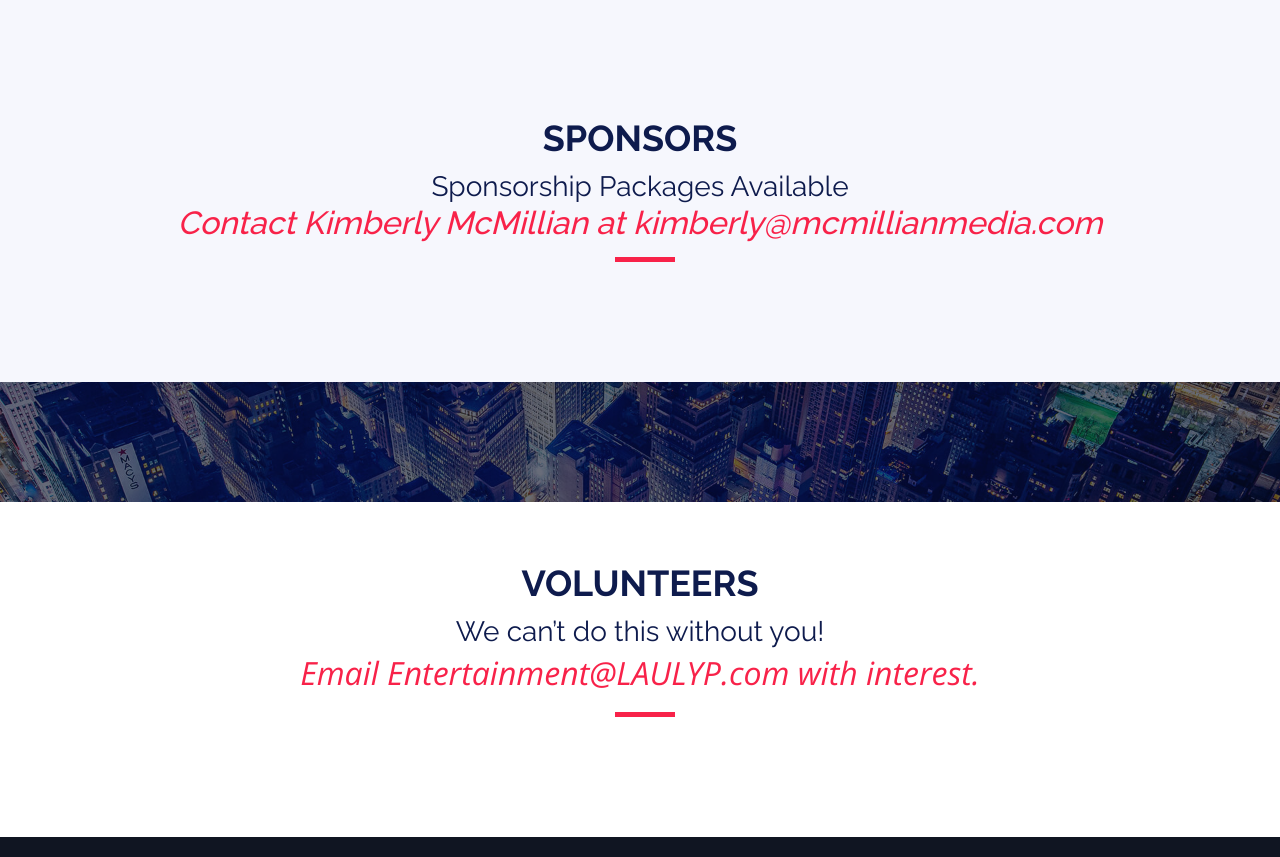
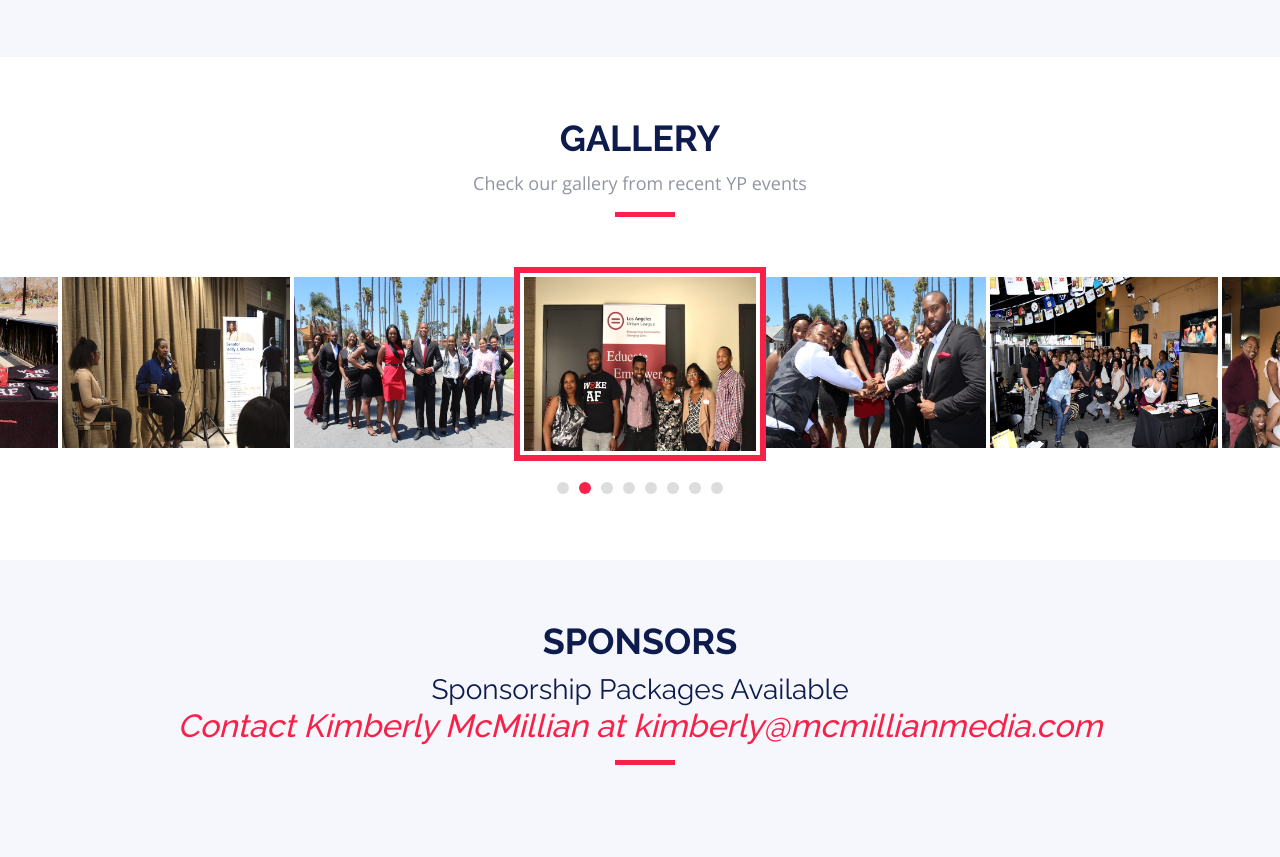
Before and after one commit to bdot868/LAULYPEntSummit, a plain HTML site: page index.html in a window 1280 px wide. Shown: the part 1768-2625 px from the top of the page. Drawn offline with nearby package versions, Linux system fonts and the light colour scheme; a script that the page names is missing.

Commit message:
added gallery and images

```diff
--- a/index.html
+++ b/index.html
@@ -652,27 +652,27 @@
     <!--==========================
       Gallery Section
     ============================-->
-    <!-- <section id="gallery" class="wow fadeInUp">
+    <section id="gallery" class="wow fadeInUp">
 
       <div class="container">
         <div class="section-header">
           <h2>Gallery</h2>
-          <p>Check our gallery from the recent events</p>
+          <p>Check our gallery from recent YP events</p>
         </div>
       </div>
 
       <div class="owl-carousel gallery-carousel">
-        <a href="img/gallery/1.jpg" class="venobox" data-gall="gallery-carousel"><img src="img/gallery/1.jpg" alt=""></a>
-        <a href="img/gallery/2.jpg" class="venobox" data-gall="gallery-carousel"><img src="img/gallery/2.jpg" alt=""></a>
-        <a href="img/gallery/3.jpg" class="venobox" data-gall="gallery-carousel"><img src="img/gallery/3.jpg" alt=""></a>
-        <a href="img/gallery/4.jpg" class="venobox" data-gall="gallery-carousel"><img src="img/gallery/4.jpg" alt=""></a>
-        <a href="img/gallery/5.jpg" class="venobox" data-gall="gallery-carousel"><img src="img/gallery/5.jpg" alt=""></a>
-        <a href="img/gallery/6.jpg" class="venobox" data-gall="gallery-carousel"><img src="img/gallery/6.jpg" alt=""></a>
-        <a href="img/gallery/7.jpg" class="venobox" data-gall="gallery-carousel"><img src="img/gallery/7.jpg" alt=""></a>
-        <a href="img/gallery/8.jpg" class="venobox" data-gall="gallery-carousel"><img src="img/gallery/8.jpg" alt=""></a>
+        <a href="img/gallery/11.jpg" class="venobox" data-gall="gallery-carousel"><img src="img/gallery/11.jpg" alt=""></a>
+        <a href="img/gallery/17.jpg" class="venobox" data-gall="gallery-carousel"><img src="img/gallery/17.jpg" alt=""></a>
+        <a href="img/gallery/12.jpg" class="venobox" data-gall="gallery-carousel"><img src="img/gallery/12.jpg" alt=""></a>
+        <a href="img/gallery/15.jpg" class="venobox" data-gall="gallery-carousel"><img src="img/gallery/15.jpg" alt=""></a>
+        <a href="img/gallery/14.jpg" class="venobox" data-gall="gallery-carousel"><img src="img/gallery/14.jpg" alt=""></a>
+        <a href="img/gallery/13.jpg" class="venobox" data-gall="gallery-carousel"><img src="img/gallery/13.jpg" alt=""></a>
+        <a href="img/gallery/16.jpg" class="venobox" data-gall="gallery-carousel"><img src="img/gallery/16.jpg" alt=""></a>
+        <a href="img/gallery/18.jpg" class="venobox" data-gall="gallery-carousel"><img src="img/gallery/18.jpg" alt=""></a>
       </div>
 
-    </section> -->
+    </section>
 
     <!--==========================
       Sponsors Section
```
Also changed, not shown: img/gallery/10.jpg (added), img/gallery/11.JPG (added), img/gallery/12.JPG (added), img/gallery/13.JPG (added), img/gallery/14.JPG (added), img/gallery/15.jpg (added), img/gallery/16.JPG (added), img/gallery/17.JPG (added), img/gallery/18.JPG (added), img/gallery/IMG_6915.JPG (added), img/gallery/_DSC0131.JPG (added), 4 other files.
